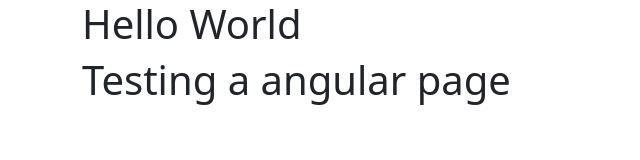
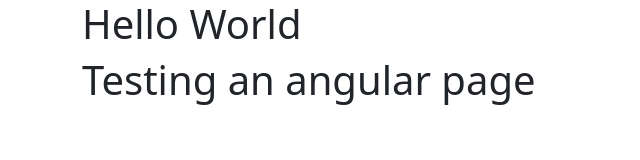
Before and after one commit to satyamnijam/satyamnijam.github.io, a plain HTML site: page index.html in a window 1280 px wide. Shown: the whole page, without its empty margins (0-640 px from the left). Drawn offline with nearby package versions, Linux system fonts and the light colour scheme.

Commit message:
Update index.html

```diff
--- a/index.html
+++ b/index.html
@@ -15,7 +15,7 @@
         <div class="container">
             <!-- Content here -->
             <h1>Hello World<h1>
-            <h1>Testing a angular page<h1>
+            <h1>Testing an angular page<h1>
         </div>
 
 
```
